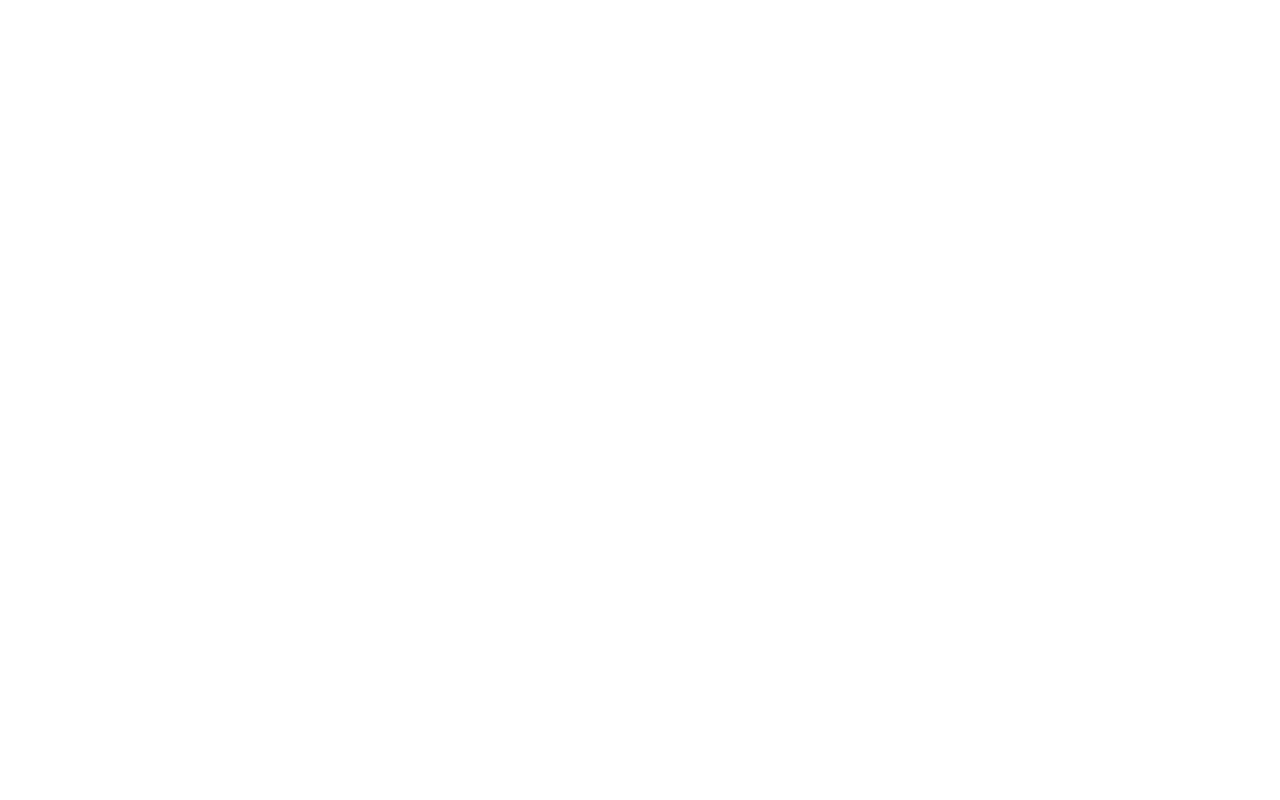
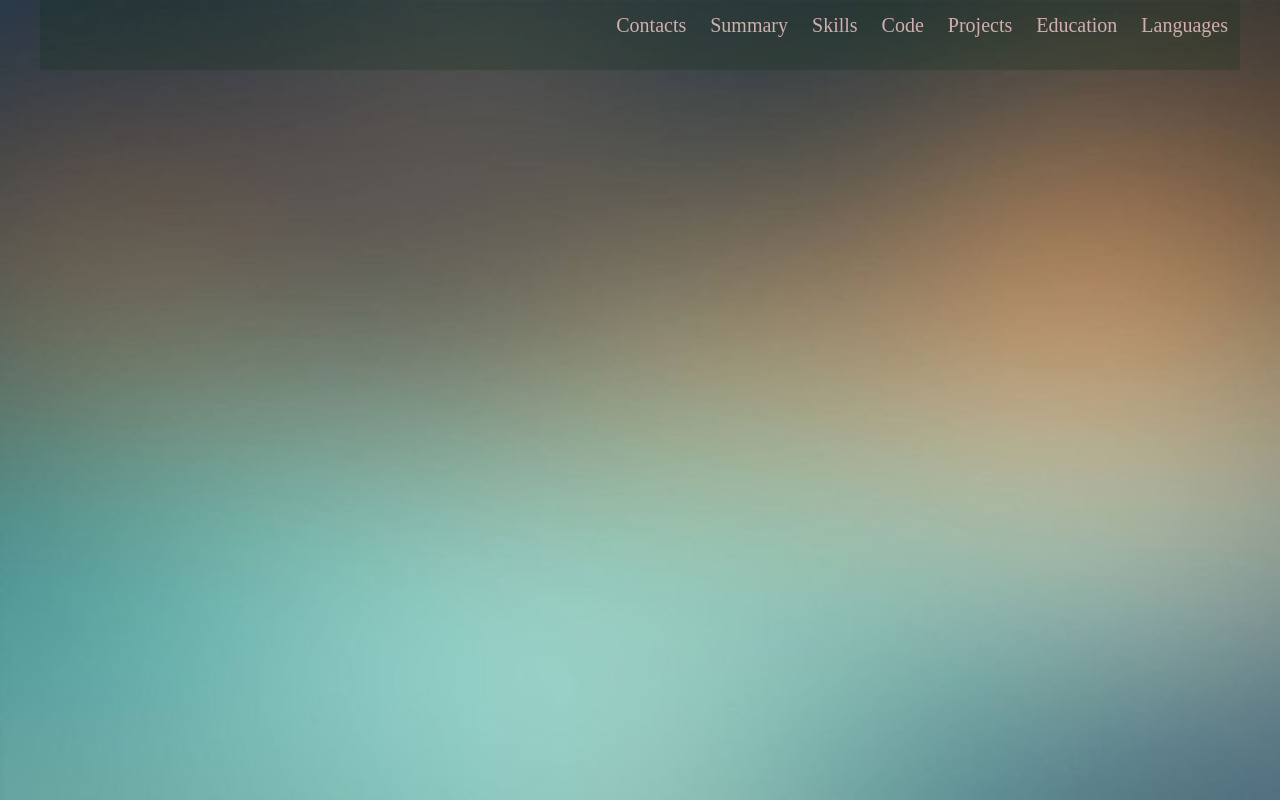
Before and after one commit to Vladlynx/rsschool-cv, a plain HTML site: page index.html in a window 1280 px wide. Drawn offline with Linux system fonts and the light colour scheme; a web font is replaced by a local one.

Commit message:
feat: add images and header

```diff
--- a/index.html
+++ b/index.html
@@ -1,14 +1,40 @@
 <!DOCTYPE html>
 <html lang="en">
+
 <head>
-    <meta charset="UTF-8">
-    <meta http-equiv="X-UA-Compatible" content="IE=edge">
-    <meta name="viewport" content="width=device-width, initial-scale=1.0">
-    <title>My CV</title>
-    <link rel="stylesheet" href="./style.css">
-    <link rel="icon" href="./assest/favicon.ico">
+  <meta charset="UTF-8">
+  <title>My CV</title>
+  <link rel="icon" href="./assets/svg/fav.ico">
+  <link rel="preconnect" href="https://fonts.googleapis.com">
+  <link rel="preconnect" href="https://fonts.gstatic.com" crossorigin>
+  <link href="https://fonts.googleapis.com/css2?family=Hina+Mincho&display=swap" rel="stylesheet">
+  <link rel="stylesheet" href="./style.css">
+  <meta name="viewport" content="width=device-width, initial-scale=1.0">
 </head>
+
 <body>
+  <header class="header">
+    <div class="header-container">
+      <nav class="nav">
+        <ul class="nav-list">
+          <li class="nav-item"><a href="#contacts" class="nav-link">Contacts</a></li>
+          <li class="nav-item"><a href="#summary" class="nav-link">Summary</a></li>
+          <li class="nav-item"><a href="#skills" class="nav-link">Skills</a></li>
+          <li class="nav-item"><a href="#code" class="nav-link">Code</a></li>
+          <li class="nav-item"><a href="#projects" class="nav-link">Projects</a></li>
+          <li class="nav-item"><a href="#education" class="nav-link">Education</a></li>
+          <li class="nav-item"><a href="#languages" class="nav-link">Languages</a></li>
+        </ul>
+      </nav>
+     </div>
+  </header>
+<main class="main">
+
+</main>
+<footer class="footer">
+
+  </footer>
 
 </body>
+
 </html>
--- a/style.css
+++ b/style.css
@@ -0,0 +1,61 @@
+* {
+    box-sizing: border-box;
+  }
+
+  html {
+    scroll-behavior: smooth;
+  }
+
+  body {
+
+    min-width: 320px;
+    min-height: 100vh;
+    margin: 0;
+    padding: 0;
+    font-family: 'Hina Mincho', serif;
+    font-size: 20px;
+    font-weight: 500;
+    line-height: 1.5;
+    color: #000000;
+    background-image: url(./assets/img/image.jpg);
+    background-size: cover;
+  }
+
+  .container {
+    max-width: 1200px;
+    margin: 0 auto;
+    min-height: 50px;
+    background-color: #d7d1c93f;
+  }
+
+  .header {
+    max-width: 1200px;
+    min-height: 70px;
+    background-color: #0e2c173f;
+    margin: 0 auto;
+  }
+
+  .nav-list {
+    display: flex;
+    justify-content: flex-end;
+    align-items: center;
+    list-style: none;
+    margin: 0;
+  }
+
+  .nav-link {
+    position: relative;
+    padding: 0 12px;
+    text-decoration: none;
+    font-size: 20px;
+    font-weight: 300;
+    line-height: 50px;
+    color: rgb(207, 175, 175);
+    transition: 0.6s;
+  }
+
+  .nav-link:hover {
+    color: #5e1f1f;
+    text-decoration: none;
+
+  }
```
Also changed, not shown: assest/favicon.ico (deleted), assets/img/avatar.jpg (added), assets/img/image.jpg (added), assets/svg/fav.ico (added), assets/svg/rsschool.svg (added).
